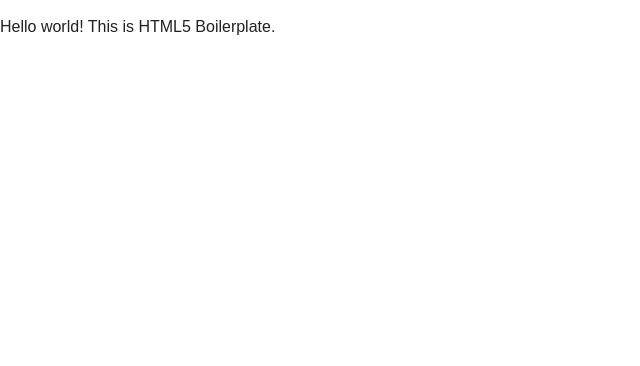
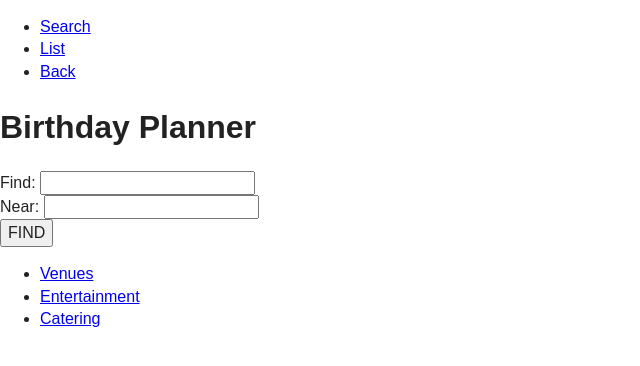
Before and after one commit to maggiewiseman/birthday, a plain HTML site: page index.html in a window 1280 px wide. Shown: the whole page, without its empty margins (0-640 px from the left). Drawn offline with nearby package versions, Linux system fonts and the light colour scheme.

Commit message:
basic markup for landing page

```diff
--- a/index.html
+++ b/index.html
@@ -3,7 +3,7 @@
     <head>
         <meta charset="utf-8">
         <meta http-equiv="x-ua-compatible" content="ie=edge">
-        <title></title>
+        <title>Birthday Planner</title>
         <meta name="description" content="">
         <meta name="viewport" content="width=device-width, initial-scale=1">
 
@@ -20,7 +20,35 @@
         <![endif]-->
 
         <!-- Add your site or application content here -->
-        <p>Hello world! This is HTML5 Boilerplate.</p>
+        <header>
+          <nav>
+            <ul>
+              <li class="nav-btn" id="search"><a href="#">Search</a></li>
+              <li class="nav-btn" id="list"><a href="#">List</a></li>
+              <li class="nav-btn" id="search"><a href="#">Back</a></li>
+            </ul>
+
+          </nav>
+          <h1>Birthday Planner</h1>
+        </header>
+        <main>
+          <section>
+            <form>
+              <label>Find: </label>
+              <input type="text"><br>
+              <label>Near: </label>
+              <input type="text"><br>
+              <button type="submit">FIND</button>
+            </form>
+          </section>
+          <section>
+            <ul>
+              <li><a href="#">Venues</a></li>
+              <li><a href="#">Entertainment</a></li>
+              <li><a href="#">Catering</a></li>
+            </ul>
+          </section>
+        </main>
 
         <script src="https://code.jquery.com/jquery-1.12.0.min.js"></script>
         <script>window.jQuery || document.write('<script src="js/vendor/jquery-1.12.0.min.js"><\/script>')</script>
```
